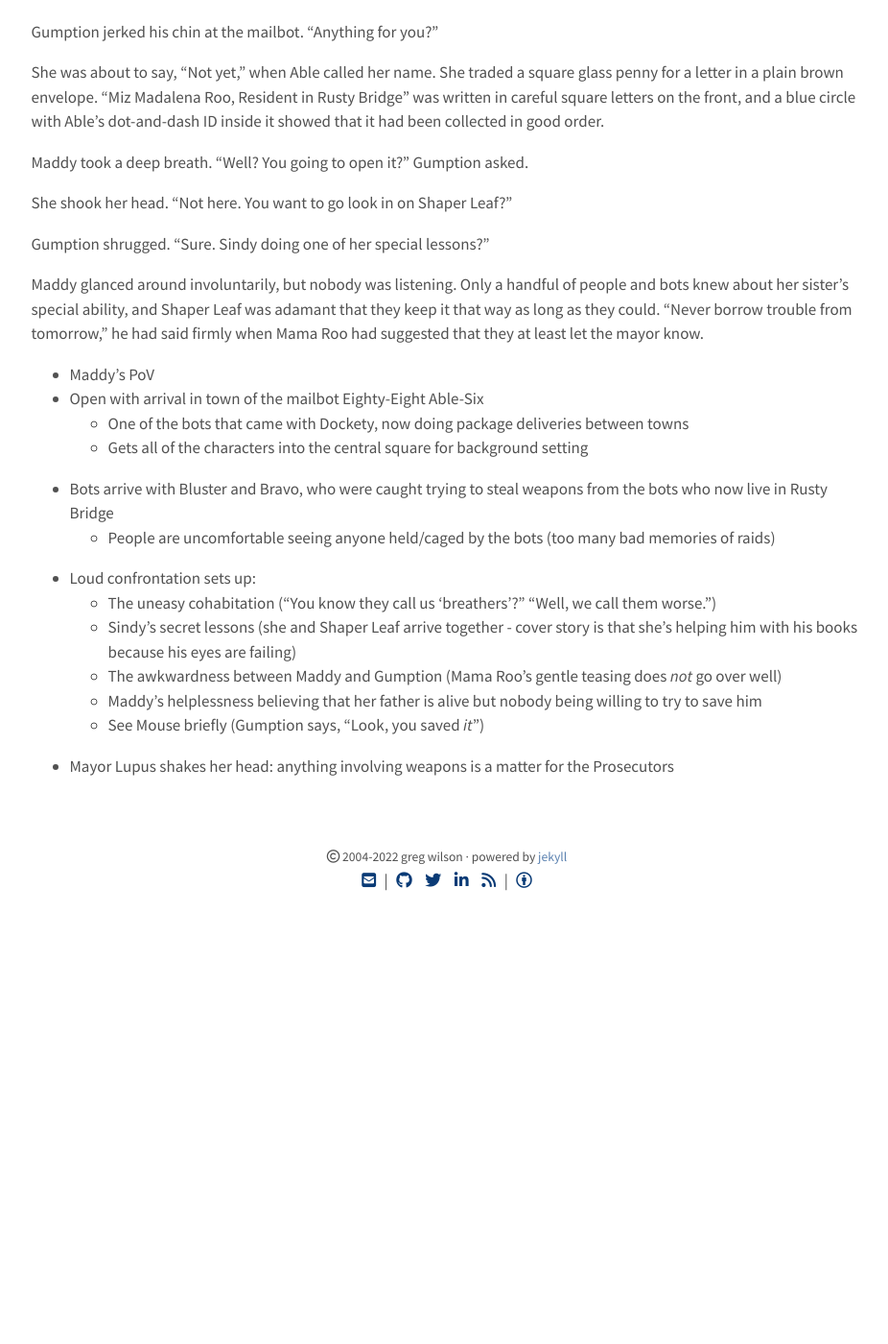
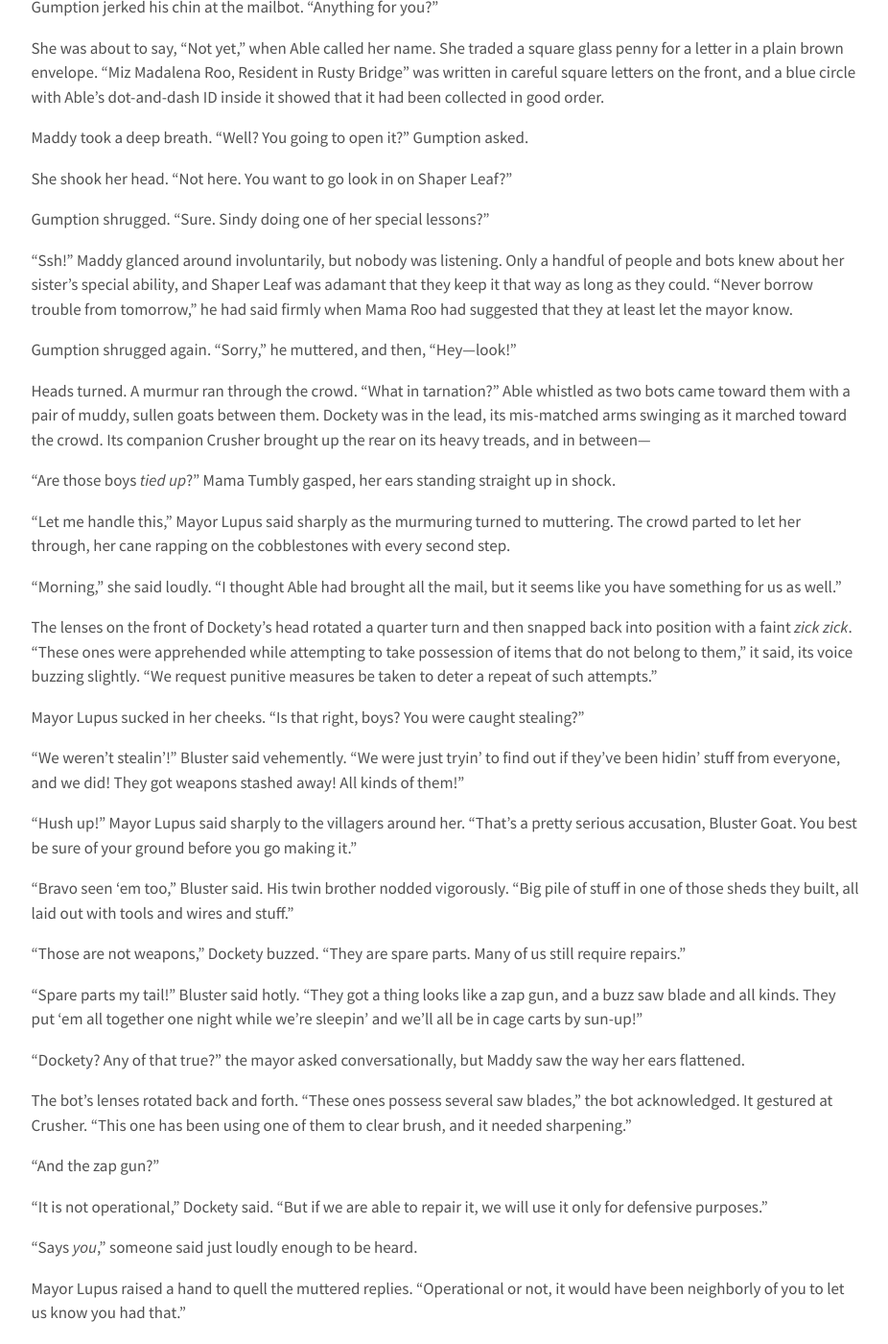
Before and after one commit to gvwilson/sensibleadventures, a Jekyll site: the page built from in-heck/in-heck.md, in a window 1280 px wide and 1400 px high, scrolled down 1673 px. Shown: the whole window at 96% size, without its empty margins (174-1100 px from the left). Built offline with Jekyll 4.4.1, drawn with Linux system fonts in a browser that asks for light colours; nearby versions of some CDN libraries; before the commit the page ends 2637 px from its top, so only the background shows below that; some of the changed text lies outside the part shown.

Commit message:
+661 words

```diff
--- a/in-heck/in-heck.md
+++ b/in-heck/in-heck.md
@@ -70,7 +70,7 @@
 "Fighting bots is a lot easier when you have a few on your side."
 
 Mama Tumbly's whiskers twitched slightly under the rebuke.
-She had run for mayor the year before,
+She had run for mayor one summer,
 but had won even fewer votes than Mayor Lupus's previous challenger.
 "A lot of folks do think it's time for a change,"
 Mama Roo had explained to Maddy,
@@ -82,7 +82,7 @@
 perched preciously on top of one another
 with two spoked cartwheels in the rear
 and a single smaller wheel up front.
-Its arms were mis-matched,
+It only had one arm,
 and like many of the bots who had come to Rusty Bridge
 it had patches and welds where it had been mended over the years,
 but somewhere along the way it had learned how to whistle,
@@ -136,12 +136,137 @@
 "Sure.
 Sindy doing one of her special lessons?"
 
+"Ssh!"
 Maddy glanced around involuntarily,
 but nobody was listening.
 Only a handful of people and bots knew about her sister's special ability,
 and Shaper Leaf was adamant that they keep it that way as long as they could.
 "Never borrow trouble from tomorrow," he had said firmly
 when Mama Roo had suggested that they at least let the mayor know.
+
+Gumption shrugged again.
+"Sorry," he muttered,
+and then,
+"Hey---look!"
+
+Heads turned.
+A murmur ran through the crowd.
+"What in tarnation?" Able whistled
+as two bots came toward them
+with a pair of muddy, sullen goats between them.
+Dockety was in the lead,
+its mis-matched arms swinging as it marched toward the crowd.
+Its companion Crusher brought up the rear on its heavy treads,
+and in between---
+
+"Are those boys *tied up*?"
+Mama Tumbly gasped,
+her ears standing straight up in shock.
+
+"Let me handle this," Mayor Lupus said sharply as the murmuring turned to muttering.
+The crowd parted to let her through,
+her cane rapping on the cobblestones with every second step.
+
+"Morning," she said loudly.
+"I thought Able had brought all the mail,
+but it seems like you have something for us as well."
+
+The lenses on the front of Dockety's head rotated a quarter turn
+and then snapped back into position
+with a faint *zick zick*.
+"These ones were apprehended
+while attempting to take possession of items that do not belong to them,"
+it said,
+its voice buzzing slightly.
+"We request punitive measures be taken to deter a repeat of such attempts."
+
+Mayor Lupus sucked in her cheeks.
+"Is that right, boys?
+You were caught stealing?"
+
+"We weren't stealin'!"
+Bluster said vehemently.
+"We were just tryin' to find out if they've been hidin' stuff from everyone,
+and we did!
+They got weapons stashed away!
+All kinds of them!"
+
+"Hush up!" Mayor Lupus said sharply to the villagers around her.
+"That's a pretty serious accusation, Bluster Goat.
+You best be sure of your ground before you go making it."
+
+"Bravo seen 'em too," Bluster said.
+His twin brother nodded vigorously.
+"Big pile of stuff in one of those sheds they built,
+all laid out with tools and wires and stuff."
+
+"Those are not weapons,"
+Dockety buzzed.
+"They are spare parts.
+Many of us still require repairs."
+
+"Spare parts my tail!" Bluster said hotly.
+"They got a thing looks like a zap gun,
+and a buzz saw blade and all kinds.
+They put 'em all together one night while we're sleepin'
+and we'll all be in cage carts by sun-up!"
+
+"Dockety?
+Any of that true?"
+the mayor asked conversationally,
+but Maddy saw the way her ears flattened.
+
+The bot's lenses rotated back and forth.
+"These ones possess several saw blades," the bot acknowledged.
+It gestured at Crusher.
+"This one has been using one of them to clear brush,
+and it needed sharpening."
+
+"And the zap gun?"
+
+"It is not operational," Dockety said.
+"But if we are able to repair it,
+we will use it only for defensive purposes."
+
+"Says *you*," someone said just loudly enough to be heard.
+
+Mayor Lupus raised a hand to quell the muttered replies.
+"Operational or not,
+it would have been neighborly of you to let us know you had that."
+
+"Noted," Dockety said.
+
+"And you two,"
+the mayor continued,
+turning a cold glare on the goat twins.
+"It's not your business to be poking around in other folks' business.
+No,
+no,
+don't interrupt me,
+I'm not done.
+They all have just as much right to be here now as anyone,
+and more than you do if you keep practicing nonsense like this.
+You're both on ditch duty for the next month,
+and if I so much as sniff a whiff of you doing something this lump stupid again,
+I promise you'll be looking back on ditches like they were your first summer love.
+You both have that straight?"
+
+Bluster opened his mouth to protest,
+but snapped it shut when Bravo kicked the side of his leg.
+"Yes'm," he said sullenly.
+
+"Yes'm," Bravo echoed.
+
+"All right then.
+Untie them---they won't bother you again."
+
+"Thank you."
+Bluster took an involuntary step back as Dockety spun around,
+then glared at the bot as its mis-matched hands undid the knots
+that held his arms in place.
+
+"Come on," he said to his brother
+once the other goat was free.
 
 - Maddy's PoV
 - Open with arrival in town of the mailbot Eighty-Eight Able-Six
```
